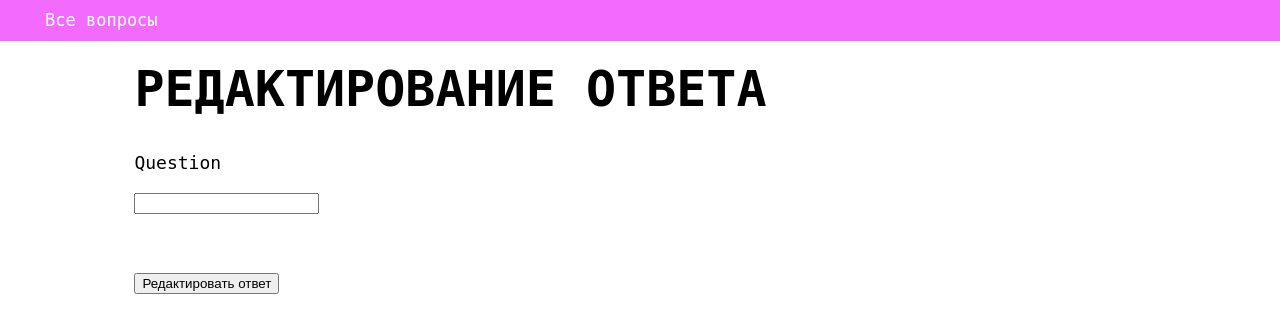
After one commit to tilekbai/exam_7, a Django app: template source/poll/templates/choice/choice_update.html in a window 1280 px wide. The commit adds this page. Shown: the top 333 px of the page. Run offline with Django 3.2, Linux system fonts and the light colour scheme; the template is opened without the code that fills it: values that come from a table or form of the project are taken from there, others are empty; data comes from the database, SQL or seed files in the repository; parts of the project's set-up code (start-up, migrations or seed data) failed here and were passed over.

Commit message:
Создан файлы: choice_create.html, choice_update.html

```diff
--- /dev/null
+++ b/source/poll/templates/choice/choice_update.html
@@ -0,0 +1,10 @@
+{% extends "poll/base.html" %}
+{% block title %}Редактирование ответа{% endblock title %}
+<body>
+    {% block page_header %}<h1>Редактирование ответа</h1>{% endblock page_header %}
+    {% block content %}<form action="{% url 'choice-update' choice.id %}" method="post">
+        {% include "partial/form.html" with button_text="Редактировать ответ" %}
+    {% endblock content %}
+    </form>
+</body>
+</html>
--- a/source/poll/templates/poll/poll_view.html
+++ b/source/poll/templates/poll/poll_view.html
@@ -1,6 +1,9 @@
 {% extends "poll/base.html" %}
 {% block title %}Вопрос {{poll.id}}{% endblock title %}
 <body>
+    {% block menu %}
+    <li><a href="{% url 'choice-create' poll.pk %}">Написать ответ</a></li>
+    {% endblock %}
     {% block page_header %}Вопрос {{poll.id}}{% endblock page_header %}
     {% block content %}
     <p>Вопрос: {{ poll.question }}</p>
@@ -10,7 +13,7 @@
     <div class="poll_list">
         {% for choice in poll.Choice.all %}
             <div class="choice_of_poll">
-                <p>Ответ: <b>{{ choice.text }}</b>.</p>
+                <p>Ответ: <b>{{ choice.text }}</b>. <a href="{% url 'choice-update' choice.id %}">Изменить</a></p>
             </div>
         {% empty %}
             <p>Нет ответов.</p>
```
Also changed, not shown: source/poll/templates/choice/choice_create.html (added, +13 -0 lines).
